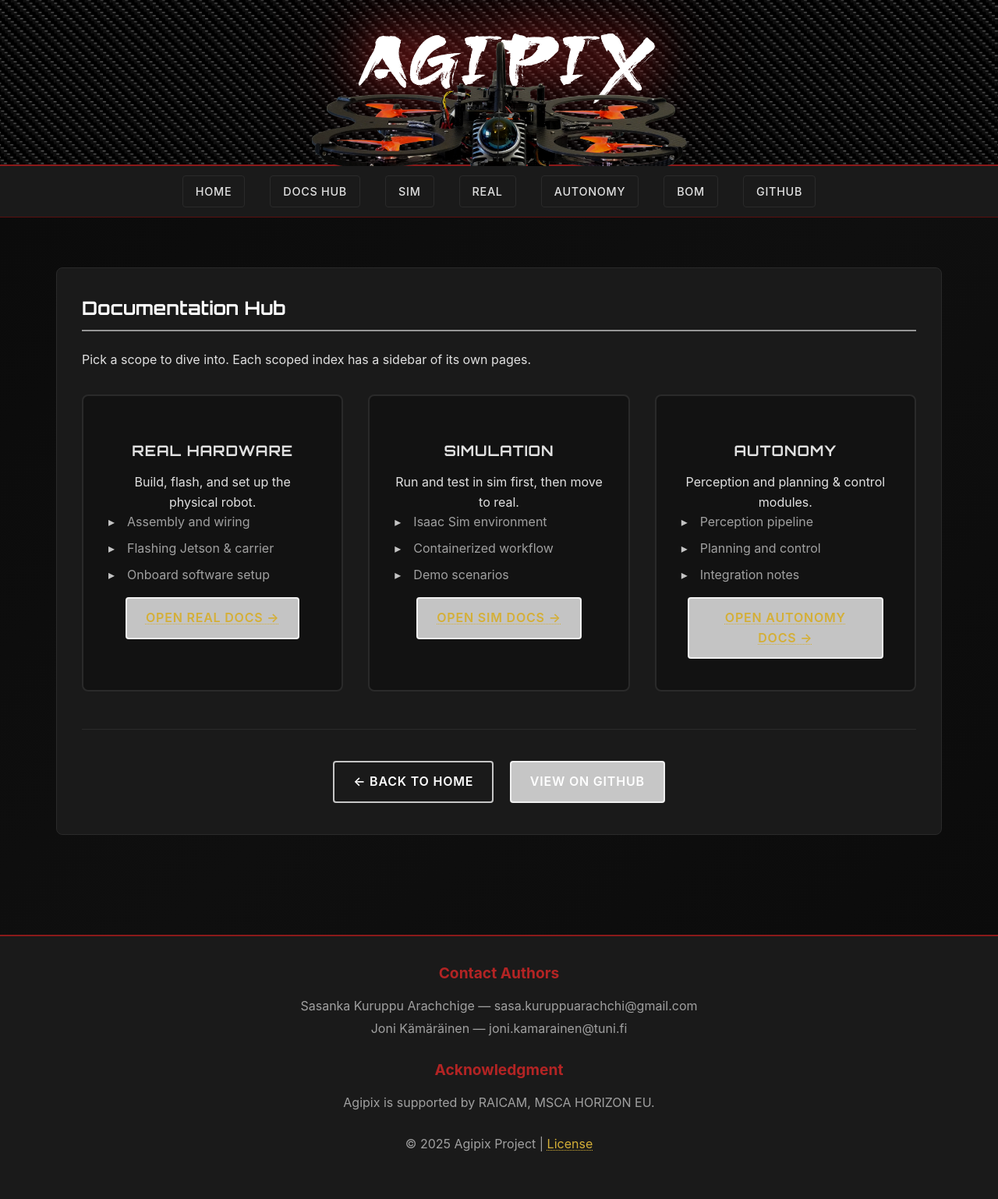
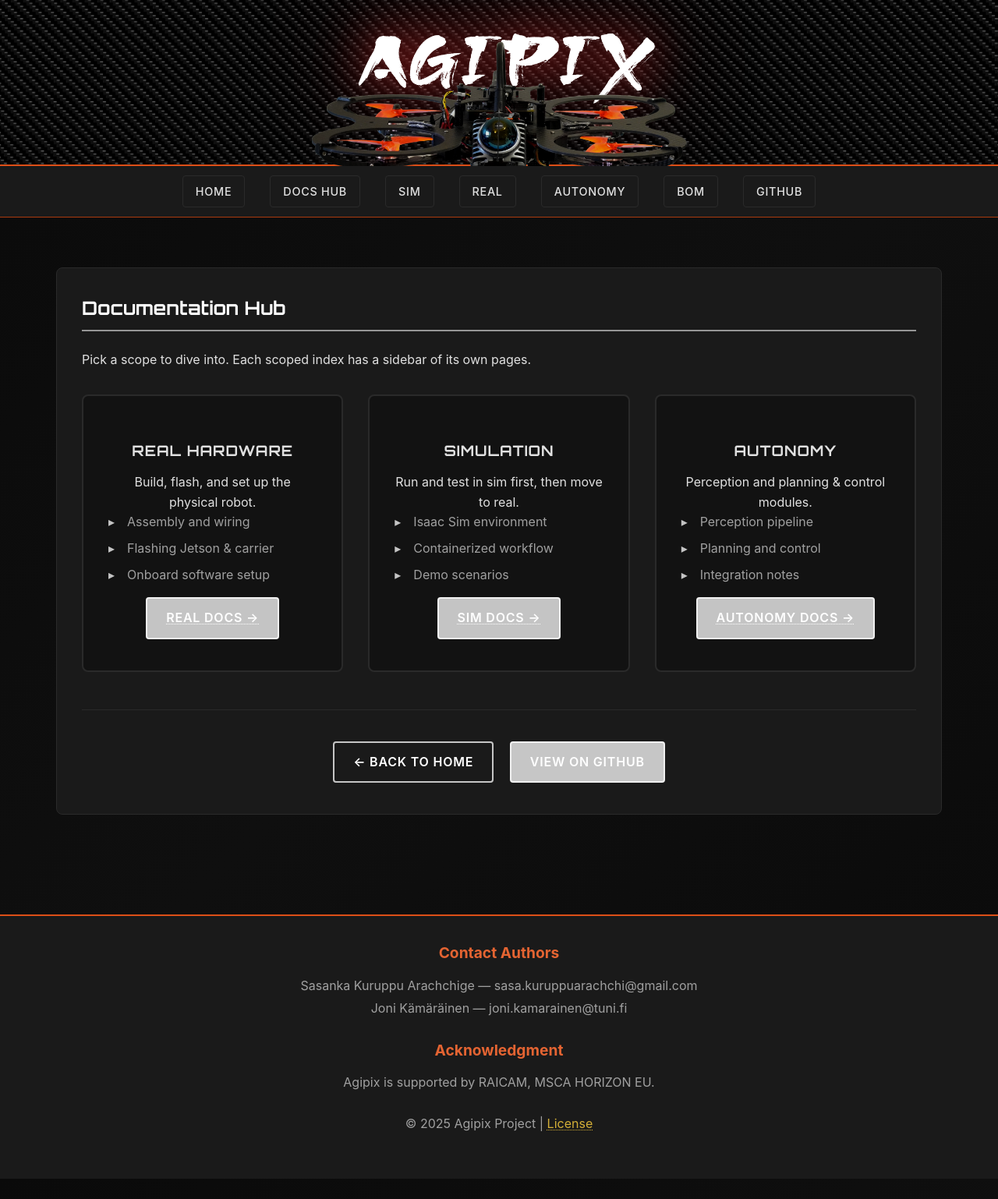
Before and after one commit to SasaKuruppuarachchi/agipix, a Jekyll site: the page built from docs/index.md, in a window 1280 px wide. Shown: the whole page at 78% size. Built offline with Jekyll 4.4.1, drawn with Linux system fonts in a browser that asks for light colours; after the commit the page ends 1512 px from its top, so only the background shows below that.

```diff
--- a/assets/css/style.scss
+++ b/assets/css/style.scss
@@ -8,9 +8,9 @@
 :root {
   --primary-bg: #0a0a0a;
   --secondary-bg: #1a1a1a;
-  --accent-red: #8b1a1a;
-  --accent-red-light: #b32424;
-  --accent-red-dark: #5a0f0f;
+  --accent-red: #dd4f17;
+  --accent-red-light: #e46432;
+  --accent-red-dark: #c2400ddc;
   /* Gold accent for inline links */
   --accent-gold: #d4af37;
   --accent-gold-light: #f0d879;
@@ -497,6 +497,47 @@
   color: #fff;
 }
 
+/* Docs: button theming via CSS variables scoped to .doc-content */
+.doc-content {
+  /* Customize these to change all doc buttons at once */
+  --doc-btn-bg: var(--accent-red);
+  --doc-btn-bg-hover: var(--accent-red-light);
+  --doc-btn-text: #fff;
+  --doc-btn-border: var(--accent-red);
+  --doc-btn-shadow: rgba(179, 36, 36, 0.5);
+
+  /* Secondary button variants */
+  --doc-btn-secondary-bg: transparent;
+  --doc-btn-secondary-text: var(--accent-red-light);
+  --doc-btn-secondary-border: var(--accent-red);
+  --doc-btn-secondary-hover-bg: var(--accent-red);
+  --doc-btn-secondary-hover-text: #fff;
+}
+
+/* Apply doc button variables without affecting global buttons */
+.doc-content .btn {
+  background: var(--doc-btn-bg);
+  border-color: var(--doc-btn-border);
+  color: var(--doc-btn-text);
+}
+
+.doc-content .btn:hover {
+  background: var(--doc-btn-bg-hover);
+  border-color: var(--doc-btn-bg-hover);
+  box-shadow: 0 0 20px var(--doc-btn-shadow);
+}
+
+.doc-content .btn-secondary {
+  background: var(--doc-btn-secondary-bg);
+  border-color: var(--doc-btn-secondary-border);
+  color: var(--doc-btn-secondary-text);
+}
+
+.doc-content .btn-secondary:hover {
+  background: var(--doc-btn-secondary-hover-bg);
+  color: var(--doc-btn-secondary-hover-text);
+}
+
 /* Footer */
 .site-footer {
   background: var(--secondary-bg);
--- a/docs/index.md
+++ b/docs/index.md
@@ -18,7 +18,7 @@
 			<li>Flashing Jetson & carrier</li>
 			<li>Onboard software setup</li>
 		</ul>
-		<p><a class="btn" href="{{ '/docs/real/' | relative_url }}">Open Real Docs →</a></p>
+		<p><a class="btn" href="{{ '/docs/real/' | relative_url }}">Real Docs →</a></p>
 	</div>
 	<div class="quick-start-card">
 		<h3>Simulation</h3>
@@ -28,7 +28,7 @@
 			<li>Containerized workflow</li>
 			<li>Demo scenarios</li>
 		</ul>
-		<p><a class="btn" href="{{ '/docs/sim/' | relative_url }}">Open Sim Docs →</a></p>
+		<p><a class="btn" href="{{ '/docs/sim/' | relative_url }}">Sim Docs →</a></p>
 	</div>
 	<div class="quick-start-card">
 		<h3>Autonomy</h3>
@@ -38,6 +38,6 @@
 			<li>Planning and control</li>
 			<li>Integration notes</li>
 		</ul>
-		<p><a class="btn" href="{{ '/docs/autonomy/' | relative_url }}">Open Autonomy Docs →</a></p>
+		<p><a class="btn" href="{{ '/docs/autonomy/' | relative_url }}">Autonomy Docs →</a></p>
 	</div>
 </div>
```
